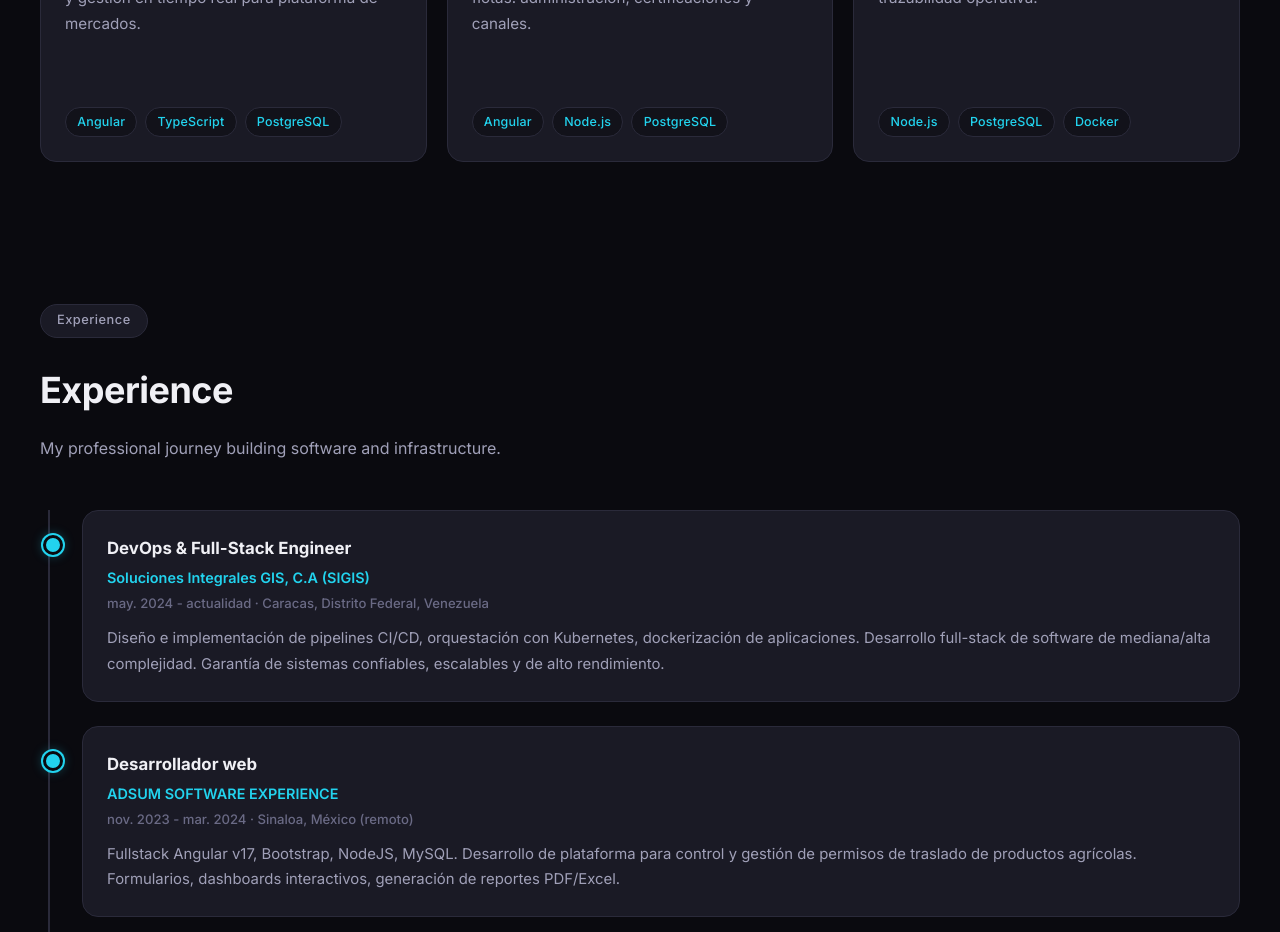
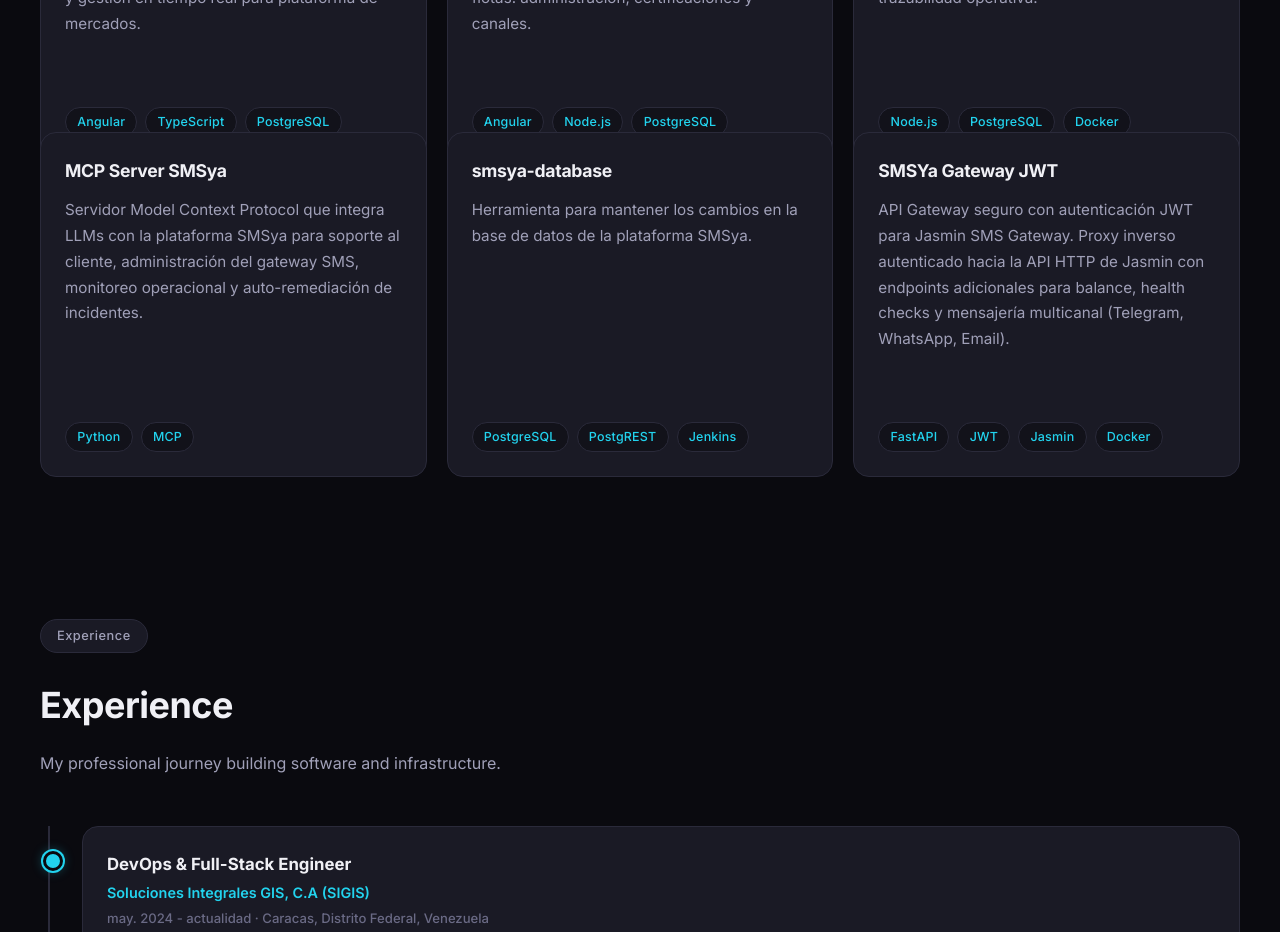
Before and after one commit to zseijas/portfolio, an Angular app: page / in a window 1280 px wide. Shown: the part 2660-3592 px from the top of the page. Built offline with nearby package versions, Linux system fonts and the light colour scheme.

Commit message:
Add 3 more projects: MCP Server SMSya, smsya-database, SMSYa Gateway JWT
Co-Authored-By: Claude Code <noreply@anthropic.com>

```diff
--- a/src/app/data/projects.ts
+++ b/src/app/data/projects.ts
@@ -30,5 +30,20 @@ export const PROJECTS: Project[] = [
     name: 'GTR Seguimiento API',
     description: 'API REST Node.js para seguimiento y trazabilidad operativa.',
     techs: ['Node.js', 'PostgreSQL', 'Docker']
+  },
+  {
+    name: 'MCP Server SMSya',
+    description: 'Servidor Model Context Protocol que integra LLMs con la plataforma SMSya para soporte al cliente, administración del gateway SMS, monitoreo operacional y auto-remediación de incidentes.',
+    techs: ['Python', 'MCP']
+  },
+  {
+    name: 'smsya-database',
+    description: 'Herramienta para mantener los cambios en la base de datos de la plataforma SMSya.',
+    techs: ['PostgreSQL', 'PostgREST', 'Jenkins']
+  },
+  {
+    name: 'SMSYa Gateway JWT',
+    description: 'API Gateway seguro con autenticación JWT para Jasmin SMS Gateway. Proxy inverso autenticado hacia la API HTTP de Jasmin con endpoints adicionales para balance, health checks y mensajería multicanal (Telegram, WhatsApp, Email).',
+    techs: ['FastAPI', 'JWT', 'Jasmin', 'Docker']
   }
 ];
```
